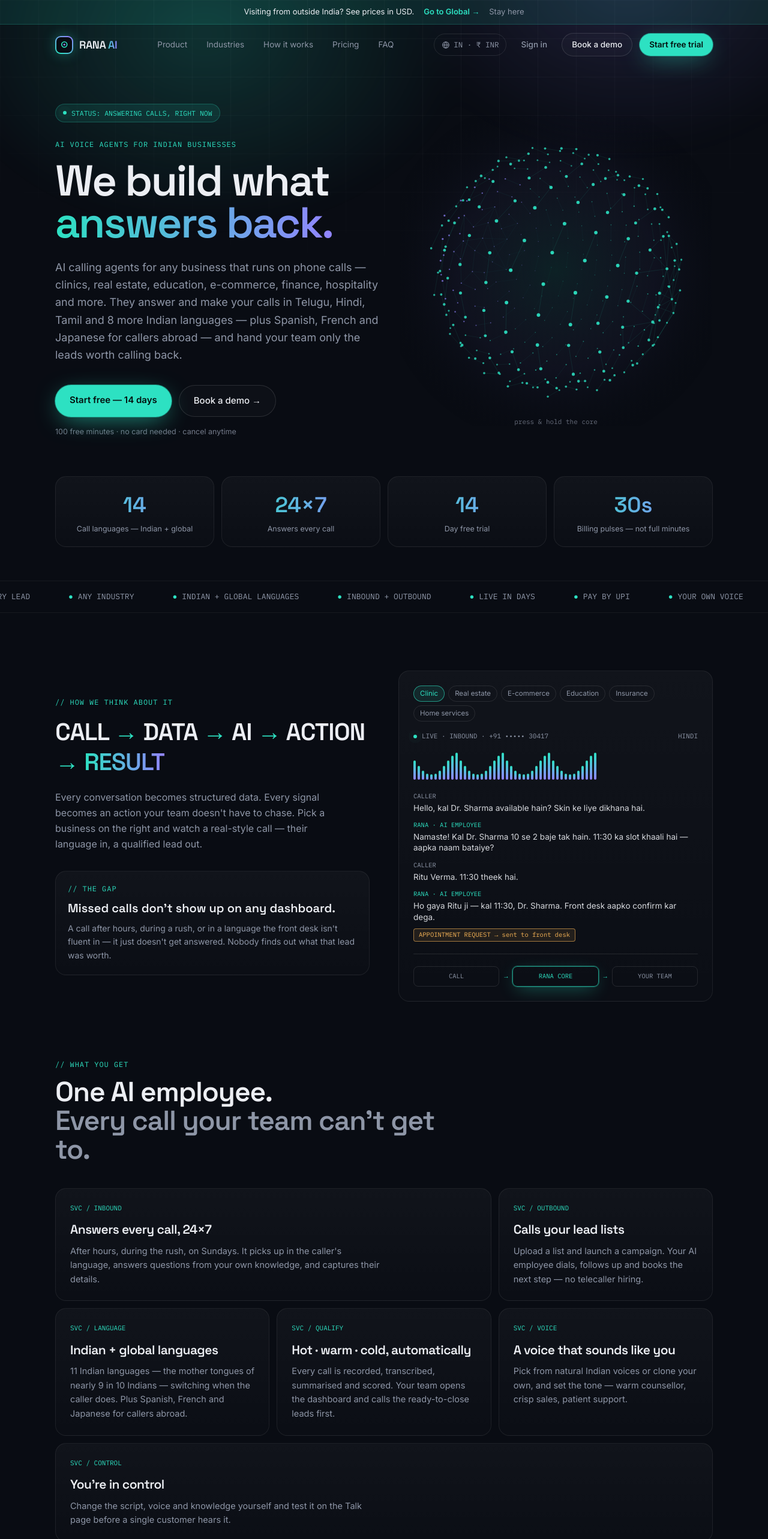
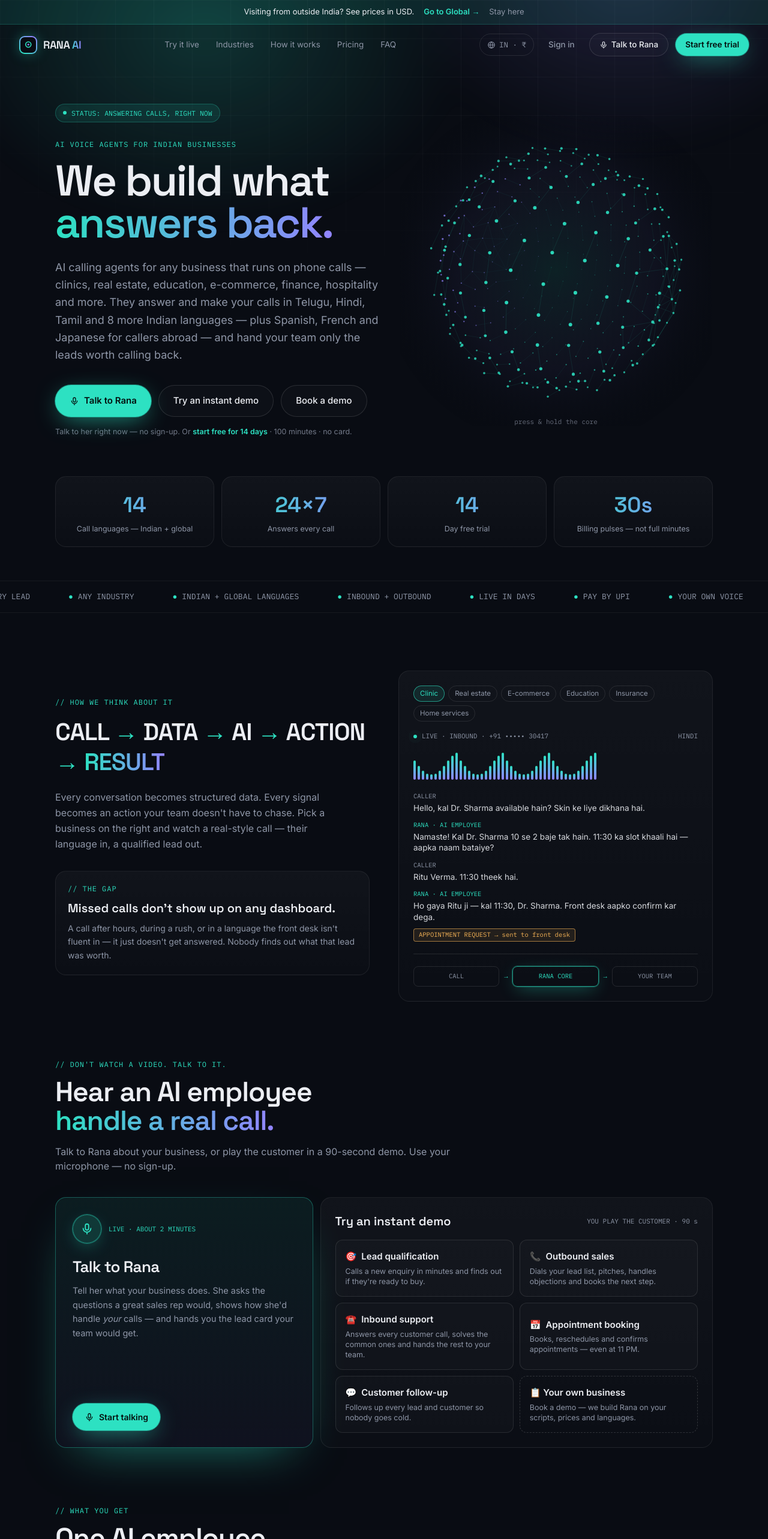
Before and after one commit to sricharanmunagala39-del/Rana.AI, a Next.js app: page /landing in a window 1280 px wide. Shown: the top 2566 px of the page at 60% size. Built offline with nearby package versions, Linux system fonts and the light colour scheme.

Commit message:
Talk to Rana (4b/4): hero buttons, Try-it-live section, floating Talk pill, nav/menu, prefilled demo form

```diff
--- a/app/landing/DemoForm.tsx
+++ b/app/landing/DemoForm.tsx
@@ -9,7 +9,9 @@ const VOLUMES = ["Under 500 calls / month", "500 – 2,000", "2,000 – 10,000",
 const TIMES = ["Morning (10–12)", "Afternoon (12–4)", "Evening (4–7)", "Any time"];
 
 /** "Book a demo" — a real form (not an email link), saved for RANA HQ and confirmed to the visitor. */
-export default function DemoForm({ open, onClose, source }: { open: boolean; onClose: () => void; source: string }) {
+export type DemoPrefill = { name?: string; phone?: string; email?: string; company?: string; message?: string; languages?: string[]; talkId?: string };
+
+export default function DemoForm({ open, onClose, source, prefill }: { open: boolean; onClose: () => void; source: string; prefill?: DemoPrefill | null }) {
   const [f, setF] = useState<any>({ name: "", phone: "", email: "", company: "", industry: "", wants: "both", languages: [] as string[], volume: "", bestTime: "", message: "", consent: false, website: "" });
   const [busy, setBusy] = useState(false);
   const [err, setErr] = useState("");
@@ -17,6 +19,16 @@ export default function DemoForm({ open, onClose, source }: { open: boolean; onC
   const first = useRef<HTMLInputElement>(null);
   const closeRef = useRef(onClose);
   closeRef.current = onClose;
+
+  // Opened after "Talk to Rana": start from what Rana already captured.
+  useEffect(() => {
+    if (!open || !prefill) return;
+    setF((x: any) => {
+      const keep = (k: string, v: any) => (v && !x[k] ? { [k]: v } : {});
+      return { ...x, ...keep("name", prefill.name), ...keep("phone", prefill.phone), ...keep("email", prefill.email), ...keep("company", prefill.company), ...keep("message", prefill.message),
+        ...(prefill.languages?.length && !x.languages.length ? { languages: prefill.languages.filter((l) => LANGS.includes(l)) } : {}) };
+    });
+  }, [open, prefill]);
 
   useEffect(() => {
     if (!open) return;
@@ -33,7 +45,7 @@ export default function DemoForm({ open, onClose, source }: { open: boolean; onC
   async function submit(e: React.FormEvent) {
     e.preventDefault(); setBusy(true); setErr("");
     try {
-      const r = await fetch("/api/demo", { method: "POST", headers: { "Content-Type": "application/json" }, body: JSON.stringify({ ...f, source: utmTag() ? `${source}|${utmTag()}` : source }) });
+      const r = await fetch("/api/demo", { method: "POST", headers: { "Content-Type": "application/json" }, body: JSON.stringify({ ...f, talkId: prefill?.talkId, source: utmTag() ? `${source}|${utmTag()}` : source }) });
       const j = await r.json().catch(() => ({}));
       if (!r.ok) throw new Error(j.error || "Couldn't send. Please email hello@ranaai.in.");
       setDone(true);
--- a/app/landing/Site.tsx
+++ b/app/landing/Site.tsx
@@ -6,14 +6,57 @@ import { Logo } from "@/components/Sidebar";
 import { INDUSTRY_CALLS, GLOBAL_CALLS, USE_CASES, ENGINES_LINE, CALC, CALL_LANGUAGE_COUNT, plansFor, faqFor, type Line, type IndustryCall } from "./content";
 import { TRIAL_DAYS, TRIAL_MINUTES, PLANS as PRICE_LIST, PRICE_BOOK, CURRENCY_SYMBOL as SYMBOL, money, moneyShort, type Currency } from "@/lib/pricing";
 import { MARKETS, MARKET_KEYS, MARKET_COOKIE, marketForZone, type Market, type MarketKey } from "./markets";
-import DemoForm from "./DemoForm";
+import DemoForm, { type DemoPrefill } from "./DemoForm";
+import RanaLive, { type LiveMode } from "./RanaLive";
+import { SCENARIOS, type DemoKey } from "./talkContent";
 import { captureUtm } from "./utm";
 import { LEGAL_LINKS, SOCIAL_LINKS } from "@/app/legal/legal";
 
 // Public contact address (Zoho Mail inbox for ranaai.in).
 const CONTACT_EMAIL = "hello@ranaai.in";
 
-const NAV = [["Product", "#product"], ["Industries", "#industries"], ["How it works", "#how"], ["Pricing", "#pricing"], ["FAQ", "#faq"]];
+const NAV = [["Try it live", "#try"], ["Industries", "#industries"], ["How it works", "#how"], ["Pricing", "#pricing"], ["FAQ", "#faq"]];
+
+function MicIcon({ size = 16 }: { size?: number }) {
+  return <svg width={size} height={size} viewBox="0 0 24 24" fill="none" stroke="currentColor" strokeWidth="2" strokeLinecap="round" strokeLinejoin="round" aria-hidden><rect x="9" y="3" width="6" height="11" rx="3" /><path d="M5 11a7 7 0 0 0 14 0M12 18v3" /></svg>;
+}
+
+/** "Hear it for yourself": Talk to Rana + the five instant demos. */
+function TryIt({ onTalk, onDemo, onBook }: { onTalk: () => void; onDemo: (k: DemoKey) => void; onBook: () => void }) {
+  return (
+    <section id="try" className="max-w-[1160px] mx-auto px-5 sm:px-8 pb-24 scroll-mt-24">
+      <div className="reveal max-w-[680px]">
+        <div className="eyebrow">// DON&apos;T WATCH A VIDEO. TALK TO IT.</div>
+        <h2 className="font-display text-[32px] sm:text-[46px] font-semibold tracking-[-0.025em] leading-[1.05] mt-3">Hear an AI employee<br /><span className="text-gradient">handle a real call.</span></h2>
+        <p className="text-ink-soft text-[16px] mt-4">Talk to Rana about your business, or play the customer in a 90-second demo. Use your microphone — no sign-up.</p>
+      </div>
+      <div className="grid lg:grid-cols-[1.05fr_1.6fr] gap-3 mt-10">
+        <button type="button" onClick={onTalk} className="card card-hi reveal text-left p-7 flex flex-col group" data-testid="try-talk">
+          <div className="flex items-center gap-3"><span className="w-12 h-12 rounded-full bg-signal/15 border border-signal/40 text-signal flex items-center justify-center shadow-glow group-hover:scale-105 transition-transform"><MicIcon size={22} /></span><span className="font-mono text-[11px] text-signal">LIVE · ABOUT 2 MINUTES</span></div>
+          <div className="font-display text-[26px] font-semibold tracking-tight mt-5">Talk to Rana</div>
+          <p className="text-ink-soft text-[14.5px] mt-2 leading-relaxed flex-1">Tell her what your business does. She asks the questions a great sales rep would, shows how she&apos;d handle <i>your</i> calls — and hands you the lead card your team would get.</p>
+          <span className="mt-6 btn-glow rounded-full px-5 py-3 text-[14px] font-semibold self-start flex items-center gap-2"><MicIcon /> Start talking</span>
+        </button>
+        <div className="card reveal p-6">
+          <div className="flex items-center justify-between gap-3"><div className="font-display text-[20px] font-semibold">Try an instant demo</div><span className="font-mono text-[11px] text-ink-soft">YOU PLAY THE CUSTOMER · 90 s</span></div>
+          <div className="grid sm:grid-cols-2 gap-2.5 mt-4">
+            {SCENARIOS.map((x) => (
+              <button key={x.key} type="button" onClick={() => onDemo(x.key)} data-testid={`try-${x.key}`}
+                className="text-left rounded-xl border border-white/10 hover:border-signal/50 bg-white/[.02] hover:bg-signal/5 p-4 transition-colors">
+                <div className="text-[15px] font-semibold"><span className="mr-2" aria-hidden>{x.icon}</span>{x.title}</div>
+                <div className="text-[12.5px] text-ink-soft mt-1 leading-snug">{x.line}</div>
+              </button>
+            ))}
+            <button type="button" onClick={onBook} className="text-left rounded-xl border border-dashed border-white/15 hover:border-signal/50 p-4 transition-colors" data-testid="try-book">
+              <div className="text-[15px] font-semibold">📋 Your own business</div>
+              <div className="text-[12.5px] text-ink-soft mt-1 leading-snug">Book a demo — we build Rana on your scripts, prices and languages.</div>
+            </button>
+          </div>
+        </div>
+      </div>
+    </section>
+  );
+}
 
 const featuresFor = (india: boolean) => [
   { k: "INBOUND", t: "Answers every call, 24×7", d: "After hours, during the rush, on Sundays. It picks up in the caller's language, answers questions from your own knowledge, and captures their details.", big: true },
@@ -284,7 +327,7 @@ function MarketSwitcher({ market, align = "right" }: { market: Market; align?: "
       <button type="button" onClick={() => setOpen((o) => !o)} aria-haspopup="menu" aria-expanded={open} data-testid="market-switch"
         className="flex items-center gap-1.5 rounded-full border border-white/10 hover:border-white/25 px-3 py-2 text-[12.5px] font-mono text-ink-soft hover:text-ink">
         <svg width="14" height="14" viewBox="0 0 24 24" fill="none" stroke="currentColor" strokeWidth="1.8" aria-hidden><circle cx="12" cy="12" r="9" /><path d="M3 12h18M12 3c2.5 2.7 3.8 5.7 3.8 9S14.5 18.3 12 21M12 3C9.5 5.7 8.2 8.7 8.2 12s1.3 6.3 3.8 9" /></svg>
-        {market.short} · {SYMBOL[market.currency]} {market.currency}
+        {market.short} · {SYMBOL[market.currency]}
       </button>
       {open && (
         <div role="menu" className={`absolute z-[70] w-[230px] rounded-xl border border-white/10 bg-[#0b0e14] p-1.5 shadow-2xl ${align === "up" ? "bottom-full mb-2 left-1/2 -translate-x-1/2" : align === "left" ? "left-0 mt-2" : "right-0 mt-2"}`} data-testid="market-menu">
@@ -340,7 +383,19 @@ export default function Site({ marketKey = "in" }: { marketKey?: MarketKey }) {
   useEffect(() => { document.body.style.overflow = menu ? "hidden" : ""; }, [menu]);
   // "Book a demo" opens the form. Links like ranaai.in/?demo=1 or ranaai.in/#demo open it straight away (for ads, WhatsApp, email).
   const [demo, setDemo] = useState<string | null>(null);
-  const openDemo = (from: string) => () => { setMenu(false); setDemo(from); };
+  const [prefill, setPrefill] = useState<DemoPrefill | null>(null);
+  const openDemo = (from: string) => () => { setMenu(false); setPrefill(null); setDemo(from); };
+  // "Talk to Rana" and the instant demos (live voice). Links: ranaai.in/#talk, ranaai.in/?try=booking
+  const [live, setLive] = useState<{ mode: LiveMode; scenario: DemoKey | null } | null>(null);
+  const openTalk = () => { setMenu(false); setLive({ mode: "talk", scenario: null }); };
+  const openTry = (k: DemoKey | null = null) => { setMenu(false); setLive({ mode: "demo", scenario: k }); };
+  const [showPill, setShowPill] = useState(false);
+  useEffect(() => { const f = () => setShowPill(window.scrollY > 700); f(); window.addEventListener("scroll", f, { passive: true }); return () => window.removeEventListener("scroll", f); }, []);
+  useEffect(() => {
+    const q = new URLSearchParams(window.location.search);
+    if (window.location.hash === "#talk" || q.get("talk") === "1") setLive({ mode: "talk", scenario: null });
+    const t = q.get("try"); if (t) setLive({ mode: "demo", scenario: (SCENARIOS.some((x) => x.key === t) ? t : null) as DemoKey | null });
+  }, []);
   useEffect(() => { const q = new URLSearchParams(window.location.search); if (q.get("demo") === "1" || window.location.hash === "#demo") setDemo("link"); }, []);
   useEffect(() => { captureUtm(); }, []);
 
@@ -351,16 +406,17 @@ export default function Site({ marketKey = "in" }: { marketKey?: MarketKey }) {
 
       {/* ---------- Nav ---------- */}
       <header className={`sticky top-0 z-50 transition-all ${scrolled ? "glass border-b border-white/[.06]" : ""}`}>
-        <div className="max-w-[1160px] mx-auto px-5 sm:px-8 h-[68px] flex items-center justify-between">
-          <a href="#top" className="flex items-center gap-2.5"><Logo size={30} /><span className="font-display text-[18px] font-semibold tracking-tight">RANA<span className="text-gradient"> AI</span></span></a>
-          <nav className="hidden md:flex items-center gap-8 text-[13.5px] text-ink-soft">
+        <div className="max-w-[1280px] mx-auto px-5 sm:px-8 h-[68px] flex items-center justify-between gap-4 whitespace-nowrap">
+          <a href="#top" className="flex items-center gap-2.5 shrink-0"><Logo size={30} /><span className="font-display text-[18px] font-semibold tracking-tight">RANA<span className="text-gradient"> AI</span></span></a>
+          <nav className="hidden xl:flex items-center gap-7 text-[13.5px] text-ink-soft">
             {NAV.map(([l, h]) => <a key={h} href={h} className="hover:text-ink">{l}</a>)}
           </nav>
           <div className="hidden md:flex items-center gap-3">
             <MarketSwitcher market={market} />
             <Link href="/login" className="text-[13.5px] font-medium text-ink-soft hover:text-ink px-3 py-2">Sign in</Link>
-            <button onClick={openDemo("nav")} className="btn-ghost rounded-full px-4 py-2 text-[13.5px] font-medium" data-testid="nav-demo">Book a demo</button>
+            <button onClick={openTalk} className="btn-ghost rounded-full px-4 py-2 text-[13.5px] font-medium flex items-center gap-1.5" data-testid="nav-talk"><MicIcon size={14} />Talk to Rana</button>
             <Link href="/signup" className="btn-glow rounded-full px-4 py-2 text-[13.5px] font-semibold" data-testid="nav-trial">Start free trial</Link>
+            <button onClick={() => setMenu(true)} className="xl:hidden font-mono text-[12px] border border-signal/60 text-signal rounded-full px-3.5 py-2" aria-label="Open menu">MENU +</button>
           </div>
           <div className="md:hidden flex items-center gap-2"><MarketSwitcher market={market} />
           <button onClick={() => setMenu(true)} className="font-mono text-[12px] border border-signal/60 text-signal rounded-full px-4 py-2" aria-label="Open menu" data-testid="menu-btn">MENU +</button></div>
@@ -372,6 +428,8 @@ export default function Site({ marketKey = "in" }: { marketKey?: MarketKey }) {
           {NAV.map(([l, h]) => <a key={h} href={h} onClick={() => setMenu(false)} className="font-display text-[36px] font-semibold tracking-tight hover:text-signal">{l}</a>)}
           <div className="flex flex-wrap justify-center gap-3 mt-4">
             <Link href="/login" className="btn-ghost rounded-full px-5 py-3 text-[14px] font-medium">Sign in</Link>
+            <button onClick={openTalk} className="btn-ghost rounded-full px-5 py-3 text-[14px] font-medium">🎙️ Talk to Rana</button>
+            <button onClick={() => openTry()} className="btn-ghost rounded-full px-5 py-3 text-[14px] font-medium">Try an instant demo</button>
             <button onClick={openDemo("menu")} className="btn-ghost rounded-full px-5 py-3 text-[14px] font-medium">Book a demo</button>
             <Link href="/signup" className="btn-glow rounded-full px-5 py-3 text-[14px] font-semibold">Start free trial</Link>
           </div>
@@ -397,10 +455,11 @@ export default function Site({ marketKey = "in" }: { marketKey?: MarketKey }) {
                 : "AI calling agents for any business that runs on phone calls — clinics, real estate, education, e-commerce, finance, hospitality and more. They answer and make your calls around the clock in English, Spanish, French, Japanese, Hindi and 9 more Indian languages, and hand your team only the leads worth calling back."}
             </p>
             <div className="flex flex-wrap gap-3 mt-9 justify-center lg:justify-start">
-              <Link href="/signup" className="btn-glow rounded-full px-6 py-3.5 text-[15px] font-semibold" data-testid="hero-trial">Start free — {TRIAL_DAYS} days</Link>
-              <button onClick={openDemo("hero")} className="btn-ghost rounded-full px-6 py-3.5 text-[15px] font-medium" data-testid="hero-demo">Book a demo →</button>
+              <button onClick={openTalk} className="btn-glow rounded-full px-6 py-3.5 text-[15px] font-semibold flex items-center gap-2" data-testid="hero-talk"><MicIcon />Talk to Rana</button>
+              <button onClick={() => openTry()} className="btn-ghost rounded-full px-6 py-3.5 text-[15px] font-medium" data-testid="hero-try">Try an instant demo</button>
+              <button onClick={openDemo("hero")} className="btn-ghost rounded-full px-6 py-3.5 text-[15px] font-medium" data-testid="hero-demo">Book a demo</button>
             </div>
-            <div className="text-[12.5px] text-ink-soft/80 mt-4">{TRIAL_MINUTES} free minutes · no card needed · cancel anytime</div>
+            <div className="text-[12.5px] text-ink-soft/80 mt-4">Talk to her right now — no sign-up. Or <Link href="/signup" className="text-signal font-semibold hover:underline" data-testid="hero-trial">start free for {TRIAL_DAYS} days</Link> · {TRIAL_MINUTES} minutes · no card.</div>
           </div>
           <div className="relative flex flex-col items-center">
             <Orb size={520} interactive className="max-w-full" />
@@ -451,6 +510,8 @@ export default function Site({ marketKey = "in" }: { marketKey?: MarketKey }) {
           </div>
           <div className="reveal"><LiveCall calls={india ? INDUSTRY_CALLS : GLOBAL_CALLS} /></div>
         </section>
+
+        <TryIt onTalk={openTalk} onDemo={(k) => openTry(k)} onBook={openDemo("try-own")} />
 
         {/* ---------- Features (bento) ---------- */}
         <section className="max-w-[1160px] mx-auto px-5 sm:px-8 pb-24">
@@ -575,15 +636,23 @@ export default function Site({ marketKey = "in" }: { marketKey?: MarketKey }) {
             <p className="font-display text-[34px] sm:text-[60px] font-semibold tracking-[-0.03em] leading-[1.02] mt-4">Got a call<br /><span className="text-gradient">you&apos;re missing?</span></p>
             <p className="text-ink-soft text-[16px] mt-5">Hire your first AI employee in minutes. It starts answering today.</p>
             <div className="flex flex-wrap gap-3 justify-center mt-9">
-              <Link href="/signup" className="btn-glow rounded-full px-7 py-3.5 text-[15px] font-semibold">Start free — {TRIAL_DAYS} days</Link>
+              <button onClick={openTalk} className="btn-glow rounded-full px-7 py-3.5 text-[15px] font-semibold flex items-center gap-2"><MicIcon />Talk to Rana</button>
               <button onClick={openDemo("footer-cta")} className="btn-ghost rounded-full px-7 py-3.5 text-[15px] font-medium">Book a demo</button>
+              <Link href="/signup" className="btn-ghost rounded-full px-7 py-3.5 text-[15px] font-medium">Start free — {TRIAL_DAYS} days</Link>
             </div>
             <div className="text-[13px] text-ink-soft mt-5">or write to <a href={`mailto:${CONTACT_EMAIL}`} className="text-signal">{CONTACT_EMAIL}</a></div>
           </div>
         </section>
       </main>
 
-      <DemoForm open={!!demo} onClose={() => setDemo(null)} source={demo || ""} />
+      <DemoForm open={!!demo} onClose={() => setDemo(null)} source={demo || ""} prefill={prefill} />
+      <RanaLive open={!!live} mode={live?.mode || "talk"} scenario={live?.scenario || null} market={market} onClose={() => setLive(null)}
+        onBookDemo={(p) => { setLive(null); setPrefill(p); setDemo(`live-${live?.mode || "talk"}${live?.scenario ? `-${live.scenario}` : ""}`); }} />
+      {showPill && !live && !demo && !menu && (
+        <button type="button" onClick={openTalk} className="fixed bottom-5 right-5 z-[60] btn-glow rounded-full pl-4 pr-5 py-3 text-[14px] font-semibold flex items-center gap-2 shadow-2xl animate-rise" data-testid="talk-pill">
+          <span className="relative flex"><span className="absolute inset-0 rounded-full bg-on-accent/30 animate-ping" /><MicIcon /></span>Talk to Rana
+        </button>
+      )}
 
       <footer className="border-t border-white/[.06]">
         <div className="max-w-[1160px] mx-auto px-5 sm:px-8 py-10 flex flex-col md:flex-row gap-6 items-center justify-between text-[13px] text-ink-soft">
```
